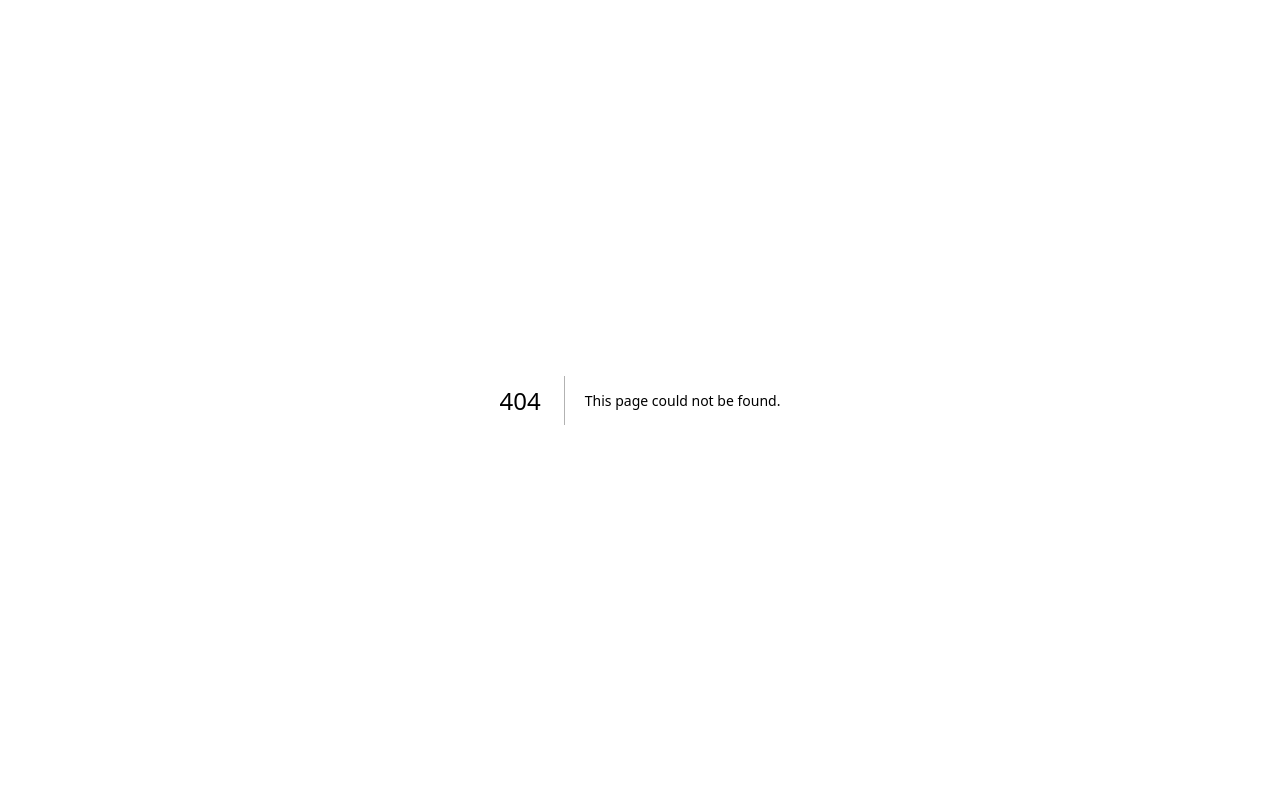
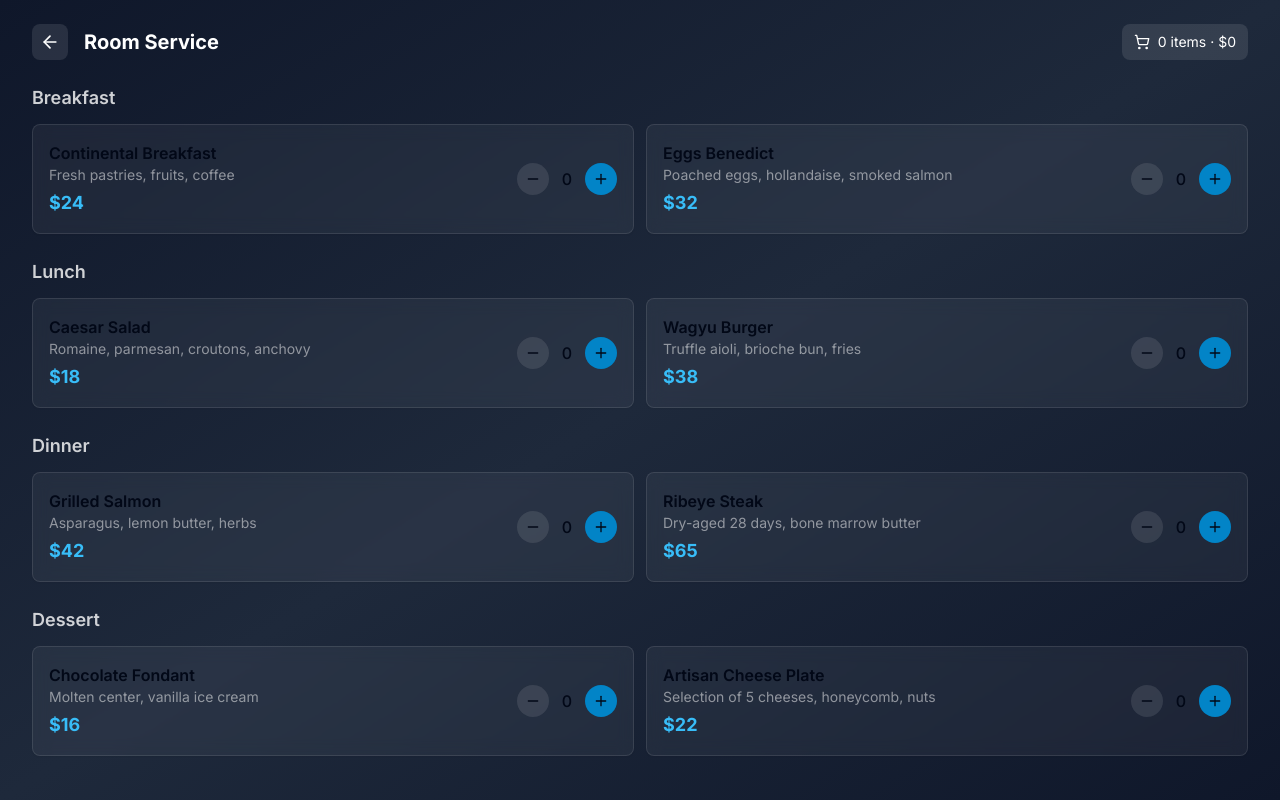
Before and after one commit to wodeh/__NeXus__, a Next.js app in the folder nexus-hospitality-platform-final/nexus-hospitality-platform/apps/web/: page /iptv/dining in a window 1280 px wide. Before the commit this address had no page. Built offline with nearby package versions, Linux system fonts and the light colour scheme.

Commit message:
feat: IPTV Portal - guest in-room experience + lock control + dining

```diff
--- /dev/null
+++ b/nexus-hospitality-platform-final/nexus-hospitality-platform/apps/web/src/app/iptv/dining/page.tsx
@@ -0,0 +1,141 @@
+"use client";
+
+import { useState } from "react";
+import { useSearchParams } from "next/navigation";
+import { Card, CardContent, CardHeader, CardTitle } from "@/components/ui/card";
+import { Button } from "@/components/ui/button";
+import { Minus, Plus, ArrowLeft, ShoppingCart, CheckCircle2 } from "lucide-react";
+import Link from "next/link";
+
+interface MenuItem {
+  id: string;
+  name: string;
+  description: string;
+  price: number;
+  category: string;
+  image?: string;
+}
+
+const menu: MenuItem[] = [
+  { id: "1", name: "Continental Breakfast", description: "Fresh pastries, fruits, coffee", price: 24, category: "Breakfast" },
+  { id: "2", name: "Eggs Benedict", description: "Poached eggs, hollandaise, smoked salmon", price: 32, category: "Breakfast" },
+  { id: "3", name: "Caesar Salad", description: "Romaine, parmesan, croutons, anchovy", price: 18, category: "Lunch" },
+  { id: "4", name: "Wagyu Burger", description: "Truffle aioli, brioche bun, fries", price: 38, category: "Lunch" },
+  { id: "5", name: "Grilled Salmon", description: "Asparagus, lemon butter, herbs", price: 42, category: "Dinner" },
+  { id: "6", name: "Ribeye Steak", description: "Dry-aged 28 days, bone marrow butter", price: 65, category: "Dinner" },
+  { id: "7", name: "Chocolate Fondant", description: "Molten center, vanilla ice cream", price: 16, category: "Dessert" },
+  { id: "8", name: "Artisan Cheese Plate", description: "Selection of 5 cheeses, honeycomb, nuts", price: 22, category: "Dessert" },
+];
+
+export default function IPTVDiningPage() {
+  const searchParams = useSearchParams();
+  const roomNumber = searchParams.get("room") || "";
+
+  const [cart, setCart] = useState<Record<string, number>>({});
+  const [submitted, setSubmitted] = useState(false);
+
+  const addToCart = (id: string) => {
+    setCart((prev) => ({ ...prev, [id]: (prev[id] || 0) + 1 }));
+  };
+
+  const removeFromCart = (id: string) => {
+    setCart((prev) => {
+      const next = { ...prev };
+      if (next[id] <= 1) delete next[id];
+      else next[id]--;
+      return next;
+    });
+  };
+
+  const totalItems = Object.values(cart).reduce((a, b) => a + b, 0);
+  const totalPrice = menu.reduce((sum, item) => sum + (cart[item.id] || 0) * item.price, 0);
+
+  const categories = Array.from(new Set(menu.map((m) => m.category)));
+
+  const submitOrder = () => {
+    // In production, POST to /api/v1/tenants/{id}/room-service-orders
+    setSubmitted(true);
+    setTimeout(() => setSubmitted(false), 3000);
+    setCart({});
+  };
+
+  return (
+    <div className="min-h-screen bg-gradient-to-br from-slate-900 via-slate-800 to-slate-900 text-white">
+      <header className="flex items-center gap-4 px-8 py-6">
+        <Link href={`/iptv?room=${roomNumber}`} className="rounded-lg bg-white/10 p-2 hover:bg-white/20">
+          <ArrowLeft className="h-5 w-5" />
+        </Link>
+        <h1 className="text-xl font-bold">Room Service</h1>
+        <div className="ml-auto flex items-center gap-2 rounded-lg bg-white/10 px-3 py-2">
+          <ShoppingCart className="h-4 w-4" />
+          <span className="text-sm">{totalItems} items · ${totalPrice}</span>
+        </div>
+      </header>
+
+      {submitted && (
+        <div className="mx-8 mb-4 rounded-xl bg-green-500/20 p-4 text-center text-green-300">
+          <CheckCircle2 className="mx-auto mb-2 h-8 w-8" />
+          <p className="font-bold">Order Submitted!</p>
+          <p className="text-sm opacity-70">Your order will arrive in approximately 30 minutes.</p>
+        </div>
+      )}
+
+      <div className="mx-8 space-y-6">
+        {categories.map((category) => (
+          <div key={category}>
+            <h2 className="mb-3 text-lg font-semibold text-white/80">{category}</h2>
+            <div className="grid grid-cols-1 gap-3 md:grid-cols-2">
+              {menu
+                .filter((m) => m.category === category)
+                .map((item) => (
+                  <Card key={item.id} className="border-white/10 bg-white/5 backdrop-blur">
+                    <CardContent className="flex items-center gap-4 p-4">
+                      <div className="flex-1">
+                        <p className="font-semibold">{item.name}</p>
+                        <p className="text-sm text-white/50">{item.description}</p>
+                        <p className="mt-1 text-lg font-bold text-nexus-400">${item.price}</p>
+                      </div>
+                      <div className="flex items-center gap-2">
+                        <button
+                          onClick={() => removeFromCart(item.id)}
+                          className="flex h-8 w-8 items-center justify-center rounded-full bg-white/10 hover:bg-white/20"
+                        >
+                          <Minus className="h-4 w-4" />
+                        </button>
+                        <span className="min-w-[20px] text-center font-medium">
+                          {cart[item.id] || 0}
+                        </span>
+                        <button
+                          onClick={() => addToCart(item.id)}
+                          className="flex h-8 w-8 items-center justify-center rounded-full bg-nexus-600 hover:bg-nexus-700"
+                        >
+                          <Plus className="h-4 w-4" />
+                        </button>
+                      </div>
+                    </CardContent>
+                  </Card>
+                ))}
+            </div>
+          </div>
+        ))}
+      </div>
+
+      {totalItems > 0 && (
+        <div className="mx-8 mt-6 rounded-xl bg-nexus-600 p-4">
+          <div className="flex items-center justify-between">
+            <div>
+              <p className="text-sm opacity-80">{totalItems} items in cart</p>
+              <p className="text-2xl font-bold">${totalPrice}</p>
+            </div>
+            <Button
+              onClick={submitOrder}
+              className="h-12 bg-white text-nexus-700 hover:bg-white/90"
+            >
+              Place Order
+            </Button>
+          </div>
+        </div>
+      )}
+    </div>
+  );
+}
```
